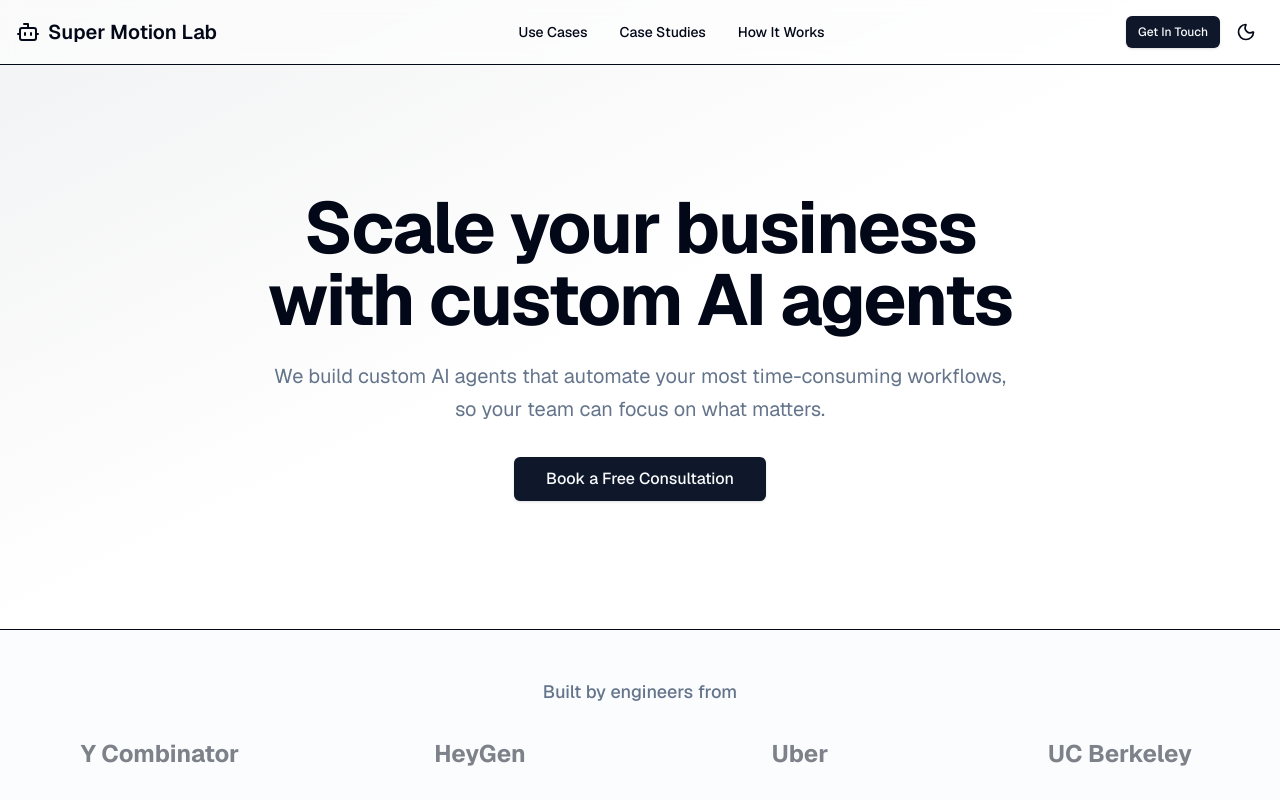
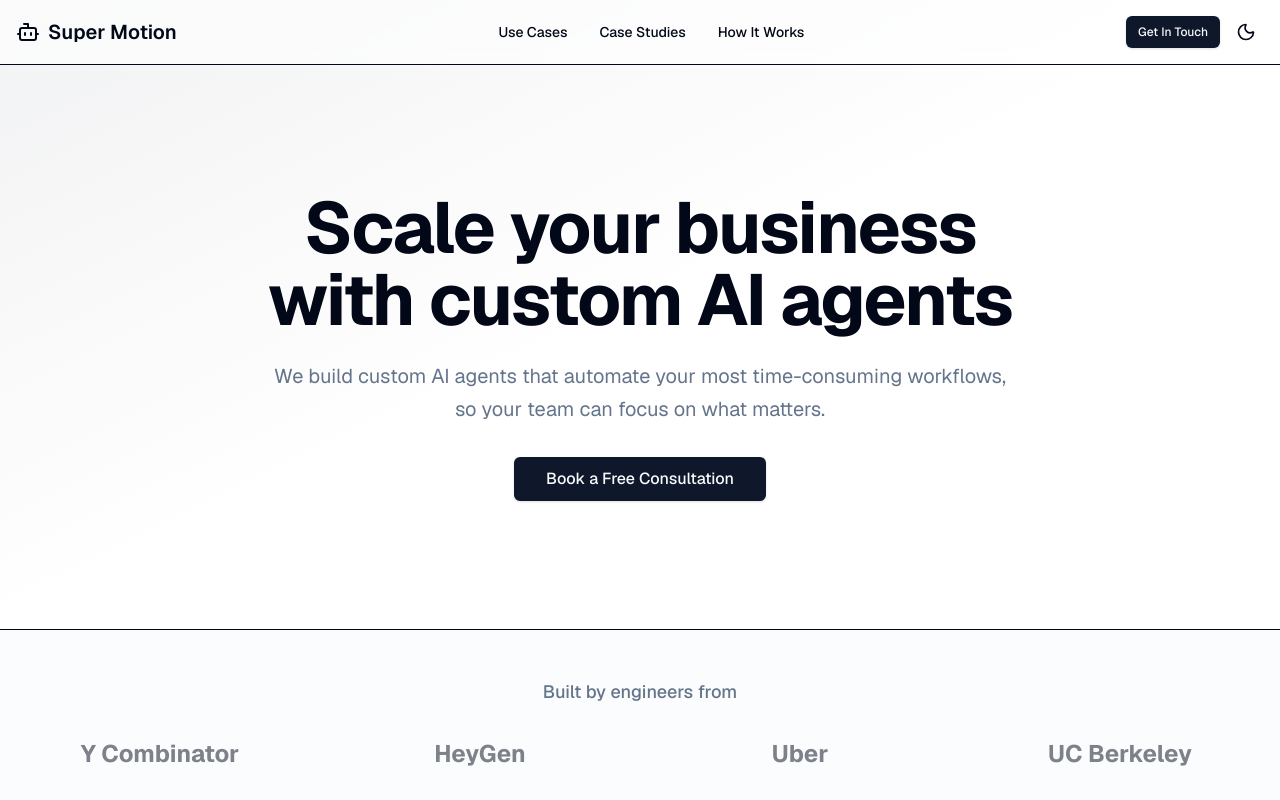
Before and after one commit to kevinzhuang10/ai-consultancy, a Next.js app: page / in a window 1280 px wide. Shown: the top 800 px of the page. Built offline with nearby package versions, Linux system fonts and the light colour scheme.

Commit message:
change name

```diff
--- a/app/layout.tsx
+++ b/app/layout.tsx
@@ -14,8 +14,8 @@ const geistMono = Geist_Mono({
 });
 
 export const metadata: Metadata = {
-  title: "Super Motion Lab - Custom AI Agents",
-  description: "Transform your business with custom AI automation",
+  title: "Super Motion - AI Product Studio",
+  description: "Your secret weapon for building AI products",
 };
 
 export default function RootLayout({
--- a/app/page.tsx
+++ b/app/page.tsx
@@ -38,7 +38,7 @@ export default function Home() {
         <div className="container mx-auto flex h-16 max-w-7xl items-center justify-between px-4">
           <div className="flex items-center gap-2 font-semibold text-xl">
             <Bot className="h-6 w-6" />
-            <span>Super Motion Lab</span>
+            <span>Super Motion</span>
           </div>
           <div className="hidden md:flex items-center gap-8">
             <a
@@ -660,7 +660,7 @@ export default function Home() {
             <div>
               <div className="flex items-center gap-2 font-semibold text-lg mb-4">
                 <Bot className="h-5 w-5" />
-                <span>Super Motion Lab</span>
+                <span>Super Motion</span>
               </div>
               <p className="text-sm text-muted-foreground">
                 Building the future of business automation with custom AI
@@ -777,7 +777,7 @@ export default function Home() {
           </div>
           <div className="border-t pt-8 text-center text-sm text-muted-foreground">
             <p>
-              &copy; {new Date().getFullYear()} Super Motion Lab. All rights
+              &copy; {new Date().getFullYear()} Super Motion. All rights
               reserved.
             </p>
           </div>
```
